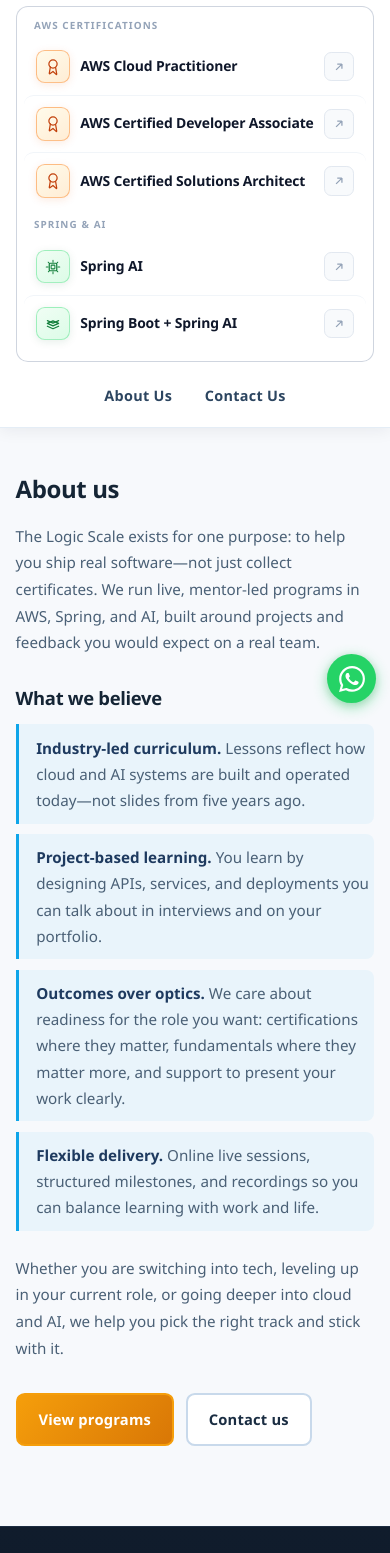
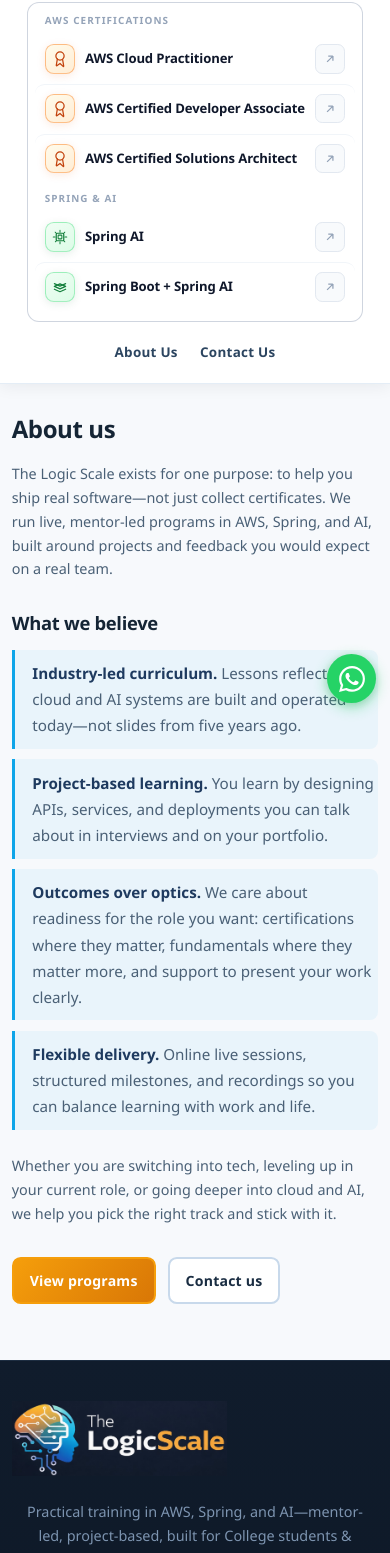
Before and after one commit to qualtechsoftware/thelogicscalewebsite, a Next.js app: page /about in a window 390 px wide. Shown: the part 127-1680 px from the top of the page. Built offline with nearby package versions, Linux system fonts and the light colour scheme.

Commit message:
minor changes on home page

```diff
--- a/src/app/globals.css
+++ b/src/app/globals.css
@@ -3323,3 +3323,132 @@
     align-items: center;
   }
 }
+
+@media (max-width: 640px) {
+  .container {
+    width: min(1140px, 94%);
+  }
+
+  h1 {
+    font-size: clamp(1.75rem, 7vw, 2.35rem);
+    letter-spacing: -0.4px;
+  }
+
+  .hero {
+    padding: 0 0 3.25rem;
+  }
+
+  .subtext {
+    margin-top: 1rem;
+    font-size: 0.98rem;
+    line-height: 1.65;
+  }
+
+  .button {
+    font-size: 0.88rem;
+    padding: 0.62rem 1rem;
+  }
+
+  .hero-form-inner {
+    padding: 1.2rem 1rem 1.1rem;
+  }
+
+  .courses-trigger {
+    font-size: 0.8rem;
+    padding: 0.45rem 0.7rem;
+  }
+
+  .nav-links a {
+    padding: 0.42rem 0.62rem;
+    font-size: 0.84rem;
+  }
+
+  .courses-dropdown-item {
+    font-size: 0.82rem;
+    padding: 0.58rem 0.62rem;
+  }
+
+  .courses-item-icon {
+    width: 1.85rem;
+    height: 1.85rem;
+  }
+
+  .partners-grid {
+    grid-template-columns: repeat(2, 1fr);
+  }
+
+  .partner-chip span {
+    font-size: 0.68rem;
+  }
+
+  .course-detail-hero-banner {
+    min-height: 320px;
+    padding: 1rem;
+  }
+
+  .course-detail-provider-logo {
+    width: 150px;
+  }
+
+  .course-detail-title {
+    font-size: clamp(1.45rem, 6.5vw, 1.95rem);
+  }
+
+  .course-detail-lead {
+    font-size: 0.95rem;
+    line-height: 1.62;
+  }
+
+  .course-detail-section {
+    padding: 1rem;
+  }
+
+  .course-detail-banner-stats span {
+    font-size: 0.72rem;
+    min-height: 2.1rem;
+  }
+
+  .legal-page {
+    padding: 2rem 0 2.5rem;
+  }
+
+  .legal-page p {
+    font-size: 0.9rem;
+    line-height: 1.65;
+  }
+}
+
+@media (max-width: 480px) {
+  .hero-stats {
+    width: 100%;
+    padding: 0.8rem 0.85rem;
+  }
+
+  .actions .button,
+  .course-detail-hero-actions .button {
+    width: 100%;
+  }
+
+  .partners-grid {
+    grid-template-columns: repeat(2, minmax(0, 1fr));
+    gap: 0.55rem;
+  }
+
+  .partner-chip {
+    padding: 0.75rem 0.5rem;
+    gap: 0.4rem;
+  }
+
+  .partner-logo {
+    width: 30px;
+    height: 30px;
+  }
+
+  .course-detail-banner-stats {
+    grid-template-columns: 1fr;
+  }
+
+  .course-detail-hero-banner {
+    min-height: 300px;
+  }
+}
--- a/src/components/HomePage.tsx
+++ b/src/components/HomePage.tsx
@@ -31,7 +31,7 @@
               </p>
               <div className="actions">
                 <a className="button btn-primary" href="#programs">Explore Programs →</a>
-                <a className="button btn-outline" href="/about">Why Choose Us</a>
+                <a className="button btn-outline" href="/#why-us">Why Choose Us</a>
               </div>
               <div className="hero-stats">
                 <div className="stat"><span className="stat-num">1000+</span><span className="stat-label">Learners Trained</span></div>
```
